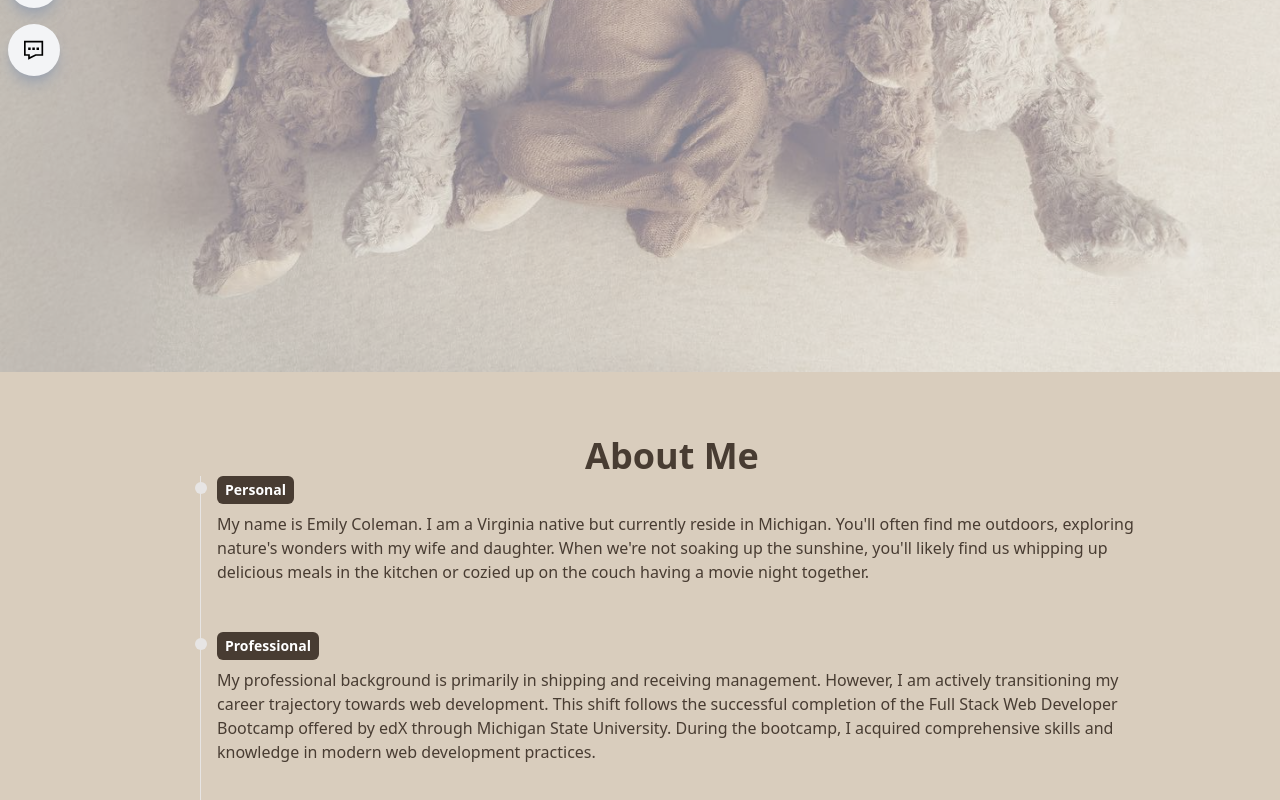
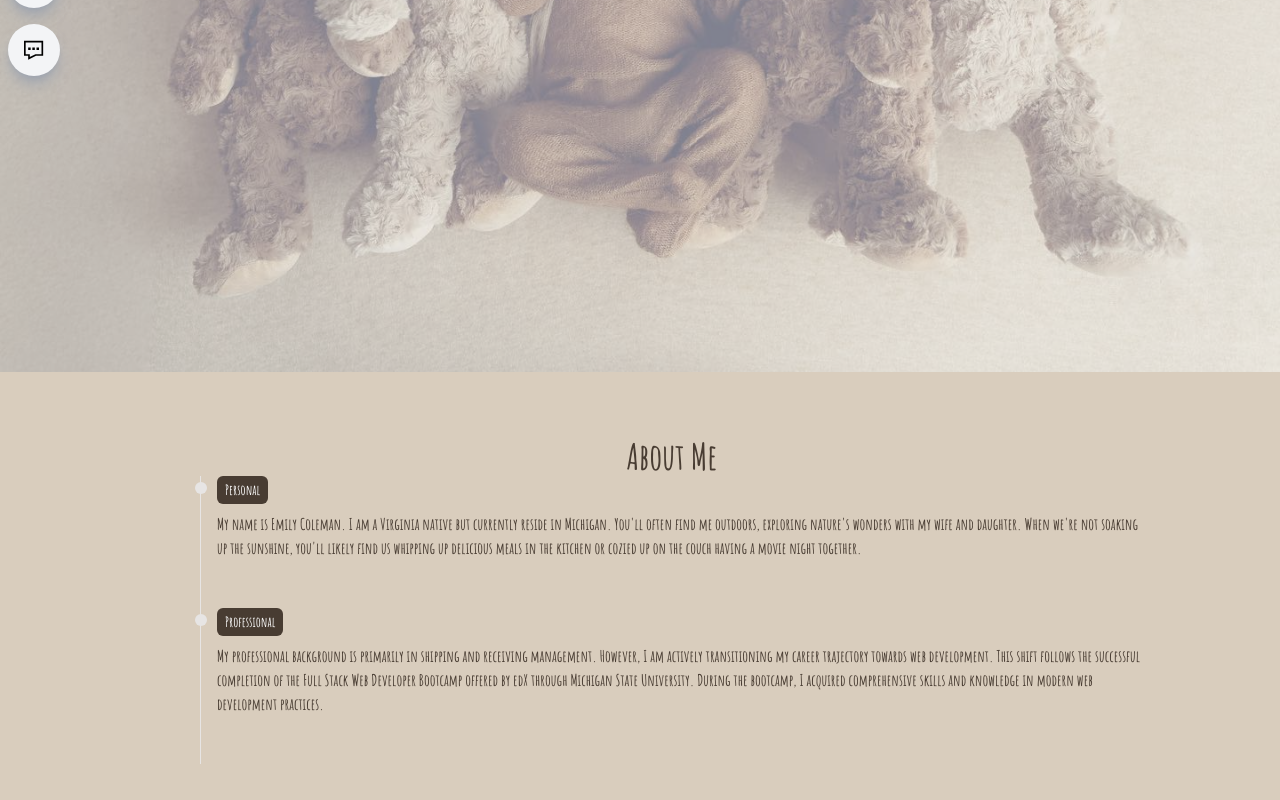
Before and after one commit to ebcoleman/photography, a React (Vite) app: page / in a window 1280 px wide. Shown: the part 428-1228 px from the top of the page. Built offline with nearby package versions, Linux system fonts and the light colour scheme.

Commit message:
adjusted the styling on the font for the ABOUT ME section.

```diff
--- a/src/components/About.jsx
+++ b/src/components/About.jsx
@@ -12,7 +12,7 @@ const data  = [
 ]
 const About = () => {
     return (
-        <div id='about' className="max-w-[1040px] m-auto md:pl-20 p-4 py-16">
+        <div id='about' className="font-amatic-sc-regular font-bold max-w-[1040px] m-auto md:pl-20 p-4 py-16">
             <h1 className="text-4xl font-bold text-center text-[#483C32]">About Me</h1>
             {data.map((item, idx)=>(
                 <AboutItem
--- a/src/components/AboutItem.jsx
+++ b/src/components/AboutItem.jsx
@@ -3,12 +3,12 @@
 const AboutItem = ({title, details}) => {
     return (
         <ol className="flex flex-col md:flex-row relative border-l border-stone-200">
-            <li className="mb-10 ml-4">
-                <div className="absolute w-3 h-3 bg-stone-200 rounded-full mt-1.5 -left-1.5 borderr-white" />
+            <li className="font-bold mb-10 ml-4">
+                <div className="absolute w-3 h-3 bg-stone-200 rounded-full mt-1.5 -left-1.5 border-white" />
                 <p className="flex flex-wrap gap-4 flex-row items-center justify-start text-xs md:text-sm">
-                    <span className="inline-block px-2 py-1 font-semibold text-white bg-[#483C32] rounded-md">{title}</span>
+                    <span className="inline-block px-2 py-1 font-bold text-white bg-[#483C32] rounded-md">{title}</span>
                 </p>
-                <p className="my-2 text-base font-normal text-[#483C32]">{details}</p>
+                <p className="my-2 text-base font-bold text-[#483C32]">{details}</p>
             </li>
         </ol>
     )
```
